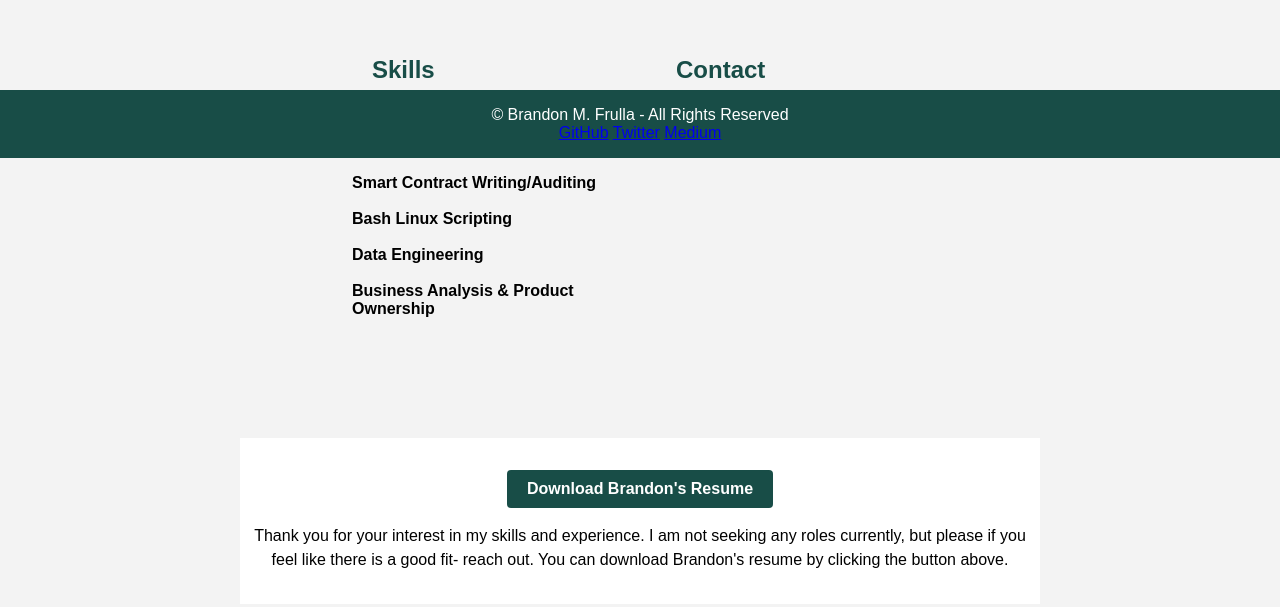
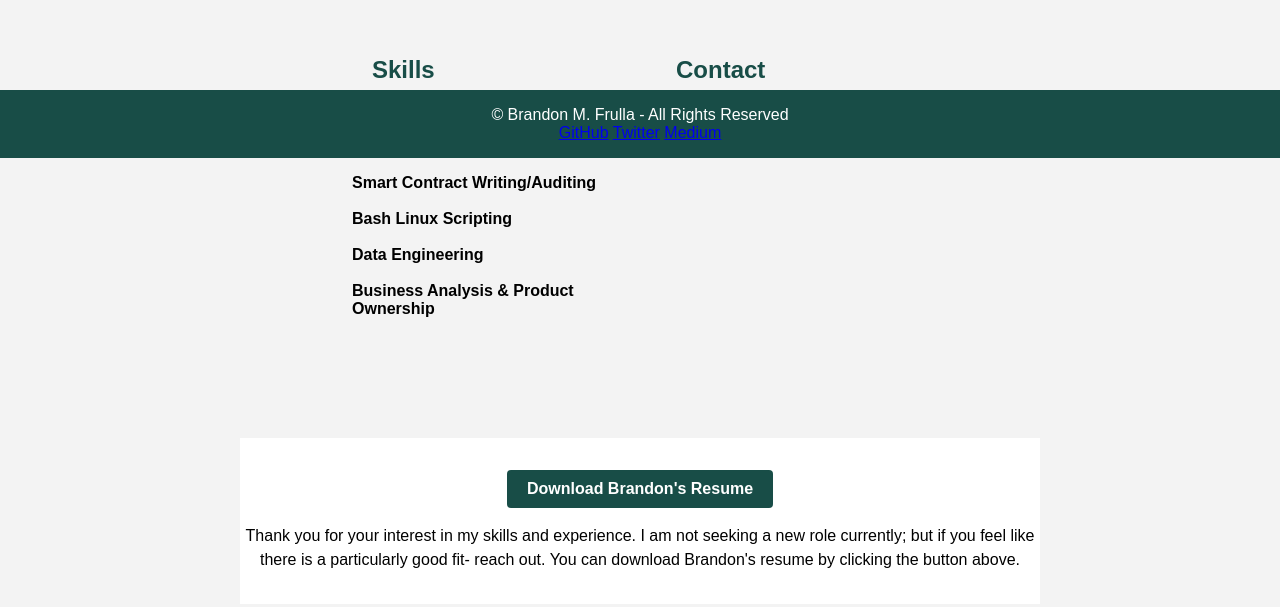
Before and after one commit to brandonfrulla/brandonfrulla.github.io, a website: page index.html in a window 1280 px wide. Shown: the part 642-1249 px from the top of the page. Drawn offline with nearby package versions, Linux system fonts and the light colour scheme.

Commit message:
fix misspeak

```diff
--- a/index.html
+++ b/index.html
@@ -67,7 +67,7 @@
         <div>
         <a href="./resources/Frulla_Brandon_Resume.pdf" class="resume-container" download>Download Brandon's Resume</a>
             <br>
-        <p>Thank you for your interest in my skills and experience. I am not seeking any roles currently, but please if you feel like there is a good fit- reach out. You can download Brandon's resume by clicking the button above.</p>
+        <p>Thank you for your interest in my skills and experience. I am not seeking a new role currently; but if you feel like there is a particularly good fit- reach out. You can download Brandon's resume by clicking the button above.</p>
         </div>
     </section>
 
```
